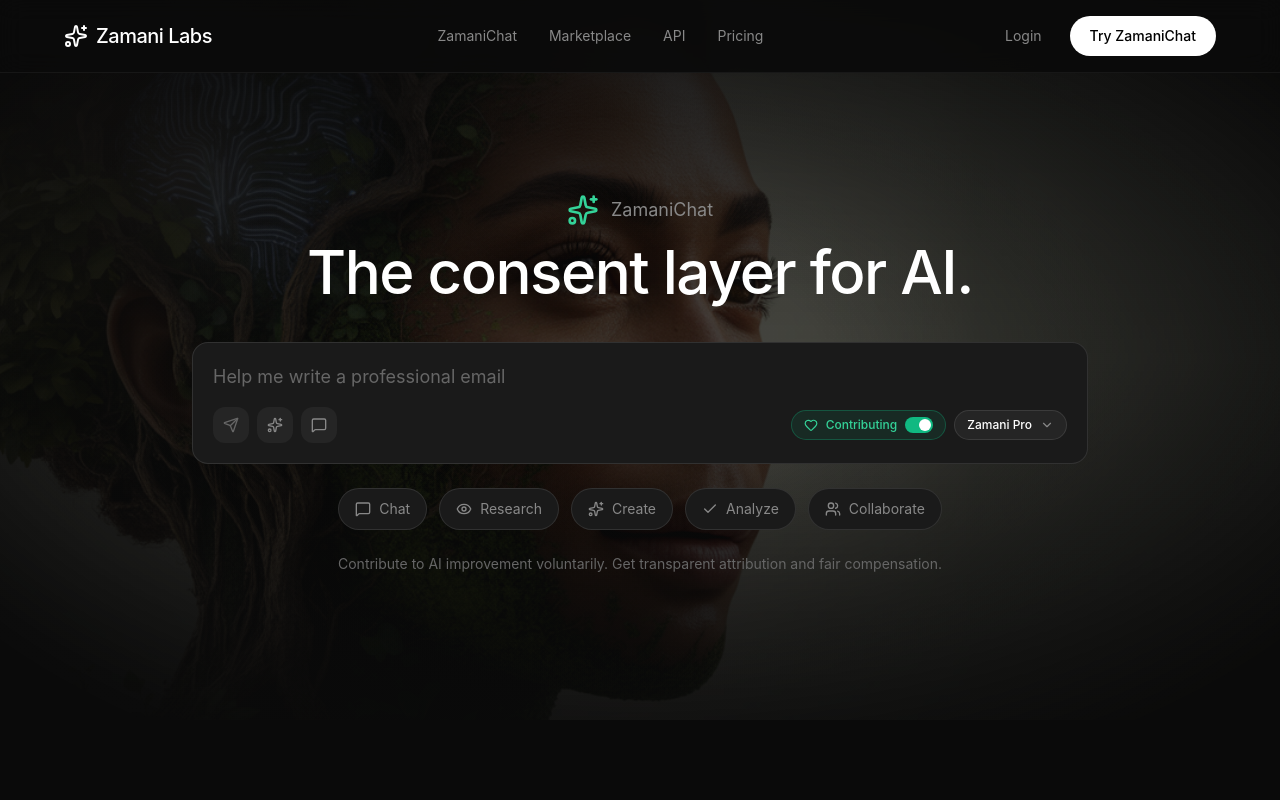
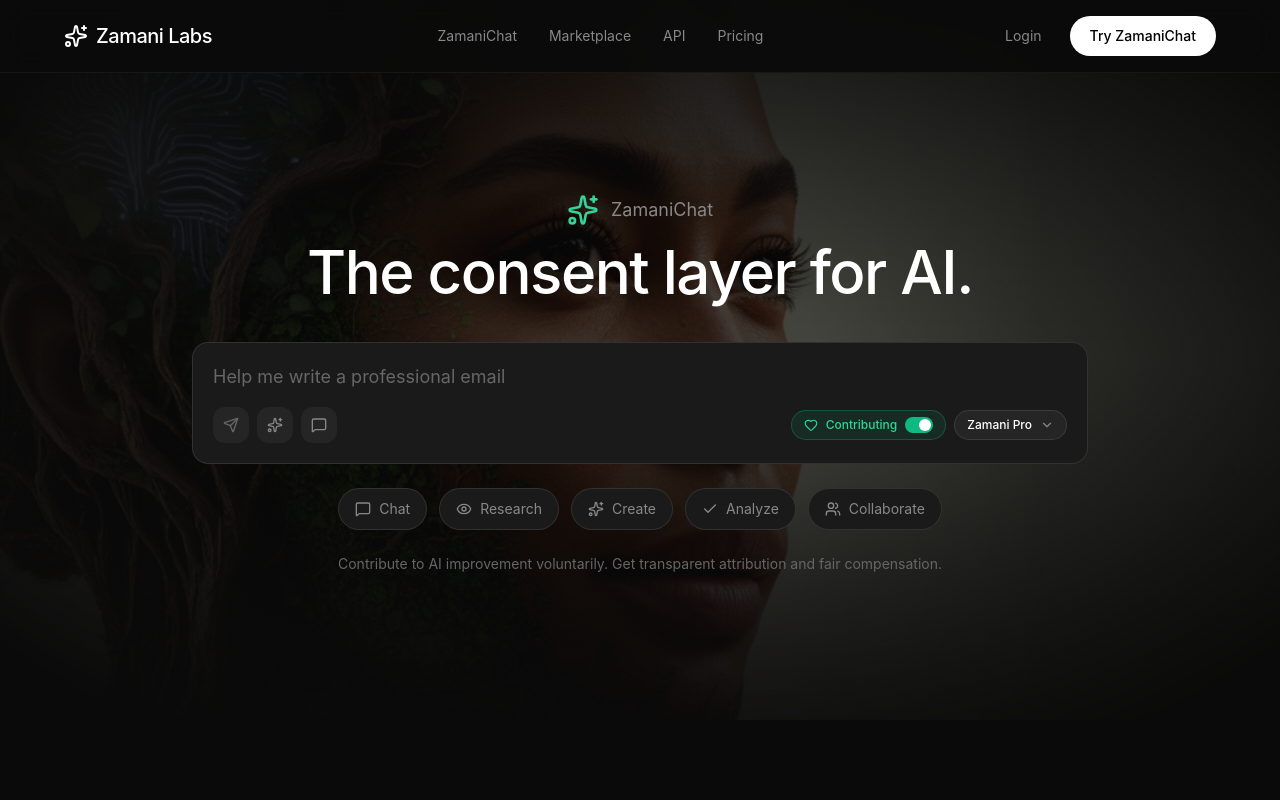
Before and after one commit to Laudedgg/ZamaniLabs, a React (Vite) app: page / in a window 1280 px wide. Shown: the top 800 px of the page. Built offline with nearby package versions, Linux system fonts and the light colour scheme; the HTML template or start-up script is replaced by a standard one.

Commit message:
Increase lady's image zoom to 150% and adjust positioning for more prominent face

```diff
--- a/src/App.tsx
+++ b/src/App.tsx
@@ -179,12 +179,12 @@ function App() {
             <div
               key={bg}
               className={`absolute inset-0 bg-cover bg-no-repeat transition-opacity duration-1000 ${
-                index === 0 ? 'scale-110' : 'scale-125'
+                index === 0 ? 'scale-110' : 'scale-150'
               }`}
               style={{
                 backgroundImage: `url(${bg})`,
-                backgroundPosition: index === 0 ? 'center 40%' : 'center 35%',
-                filter: index === 0 ? 'brightness(0.75) contrast(1.1)' : 'brightness(0.75) contrast(1.2)',
+                backgroundPosition: index === 0 ? 'center 40%' : 'center 30%',
+                filter: index === 0 ? 'brightness(0.75) contrast(1.1)' : 'brightness(0.75) contrast(1.3)',
                 opacity: currentBgIndex === index ? 1 : 0
               }}
             />
```
